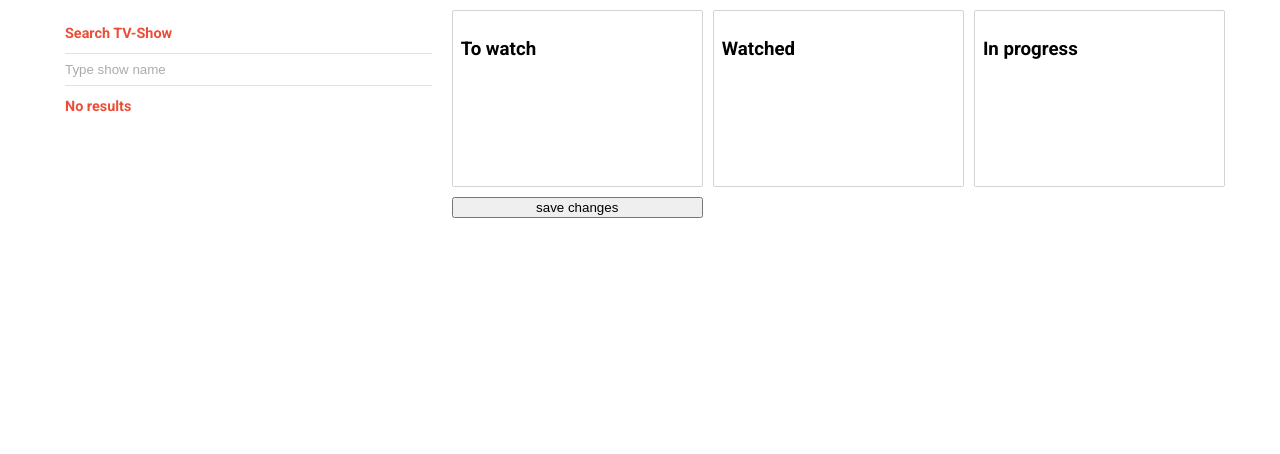
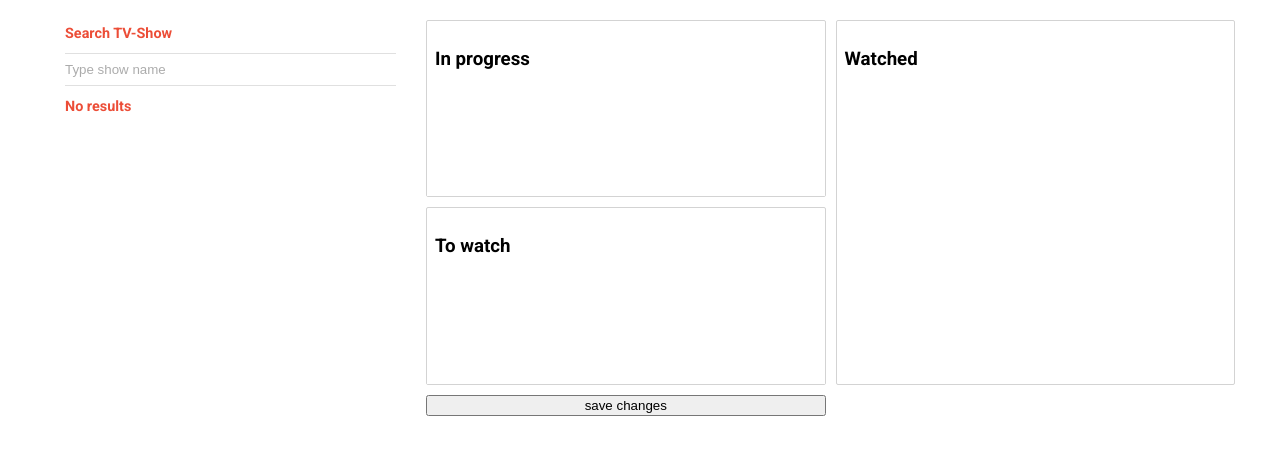
Before and after one commit to kamilmoskal/mern-app-tvshows, a React (Create React App) app in the folder client/: page /dashboard in a window 1280 px wide. Shown: the top 454 px of the page. Built offline with nearby package versions, Linux system fonts and the light colour scheme; what react-pose would draw is missing.

Commit message:
Changing style of List

```diff
--- a/client/package.json
+++ b/client/package.json
@@ -5,7 +5,7 @@
   "dependencies": {
     "axios": "^0.18.0",
     "react": "^16.8.6",
-    "react-beautiful-dnd": "^11.0.2",
+    "react-beautiful-dnd": "^11.0.3",
     "react-dom": "^16.8.6",
     "react-pose": "^4.0.8",
     "react-redux": "^7.0.3",
@@ -17,7 +17,7 @@
     "semantic-ui-css": "^2.4.1",
     "semantic-ui-react": "^0.86.0",
     "styled-components": "^4.2.0",
-    "styled-icons": "^7.11.0",
+    "styled-icons": "^7.14.0",
     "styled-spinkit": "^0.7.0"
   },
   "scripts": {
--- a/client/src/components/DraggableList/Column/Column.js
+++ b/client/src/components/DraggableList/Column/Column.js
@@ -5,9 +5,9 @@ import Task from "../Task/Task";
 import { Container, Title, TaskList } from "./styled";
 
 const InnerList = React.memo(
-  ({ tasks }) => {
+  ({ tasks, columnId }) => {
     return tasks.map((task, index) => (
-      <Task key={task.id} task={task} index={index} />
+      <Task key={task.id} task={task} index={index} columnId={columnId} />
     ));
   },
   (prevProps, newProps) => newProps.tasks === prevProps.tasks
@@ -16,7 +16,7 @@ const InnerList = React.memo(
 const Column = ({ column, tasks }) => {
   console.log("column");
   return (
-    <Container>
+    <Container columnId={column.id === "watched"}>
       <Title>{column.title}</Title>
       <Droppable
         droppableId={column.id}
@@ -32,7 +32,9 @@ const Column = ({ column, tasks }) => {
             {/* {tasks.map((task, index) => (
               <Task key={task.id} task={task} index={index} />
             ))} */}
-            {tasks.length > 0 ? <InnerList tasks={tasks} /> : null}
+            {tasks.length > 0 ? (
+              <InnerList tasks={tasks} columnId={column.id} />
+            ) : null}
             {provided.placeholder}
           </TaskList>
         )}
--- a/client/src/components/DraggableList/Column/styled.js
+++ b/client/src/components/DraggableList/Column/styled.js
@@ -5,6 +5,11 @@ export const Container = styled.div`
   border-radius: 2px;
   display: flex;
   flex-direction: column;
+
+  ${({ theme }) => theme.media.tablet} {
+    grid-column: ${props => (props.columnId ? "2/3" : "1/2")};
+    grid-row: ${props => (props.columnId ? "1/ span 2" : "auto")};
+  }
 `;
 export const Title = styled.h3`
   padding: 8px;
@@ -12,6 +17,7 @@ export const Title = styled.h3`
 export const TaskList = styled.div`
   padding: 8px;
   transition: all 0.2s ease;
-  background-color: ${props => (props.isDraggingOver ? "skyblue" : "white")};
+  background-color: ${props =>
+    props.isDraggingOver ? `${props.theme.colors.gray}` : "white"};
   min-height: 100px;
 `;
--- a/client/src/components/DraggableList/DraggableList.js
+++ b/client/src/components/DraggableList/DraggableList.js
@@ -70,18 +70,18 @@ const DraggableList = ({ tvShowList, saveListToDB }) => {
     }
 
     //document.body.style.color = "inherit";
-    document.body.style.backgroundColor = "inherit";
+    //document.body.style.backgroundColor = "inherit";
   };
   const onDragStart = start => {
     //document.body.style.color = "orange";
-    document.body.style.transition = "background-color 0.2s ease";
+    //document.body.style.transition = "background-color 0.2s ease";
   };
   const onDragUpdate = update => {
     const { destination } = update;
     const opacity = destination
       ? destination.index / Object.keys(tasks).length
       : 0;
-    document.body.style.backgroundColor = `rgba(153,141,217, ${opacity})`;
+    // document.body.style.backgroundColor = `rgba(153,141,217, ${opacity})`;
   };
   console.log("draggablelist");
   return (
--- a/client/src/components/DraggableList/Task/Task.js
+++ b/client/src/components/DraggableList/Task/Task.js
@@ -3,7 +3,7 @@ import PropTypes from "prop-types";
 import { Draggable } from "react-beautiful-dnd";
 import { Container, Image } from "./styled";
 
-const Task = ({ task, index }) => {
+const Task = ({ task, index, columnId }) => {
   console.log("task");
   const isDragDisabled = task.id === "task-1";
   return (
@@ -18,11 +18,22 @@ const Task = ({ task, index }) => {
           {...provided.dragHandleProps}
           ref={provided.innerRef}
           isDragging={snapshot.isDragging}
+          columnId={columnId === "inprogress"}
           // isDragDisabled={isDragDisabled}
         >
           {/* <Handle {...provided.dragHandleProps} /> */}
-          {task.name}
-          <Image bg={task.poster} />
+          {columnId !== "inprogress" ? (
+            <>
+              <p>
+                <strong>{index + 1}.</strong>
+              </p>
+              <p>{task.vote}</p>
+            </>
+          ) : null}
+
+          <p>{task.name}</p>
+          <p>({task.date})</p>
+          <Image bg={task.poster} columnId={columnId === "inprogress"} />
         </Container>
       )}
     </Draggable>
@@ -34,4 +45,7 @@ Task.propTypes = {
   index: PropTypes.number.isRequired
 };
 
-export default Task;
+export default React.memo(
+  Task,
+  (prevProps, newProps) => newProps.index === prevProps.index
+);
--- a/client/src/components/DraggableList/Task/styled.js
+++ b/client/src/components/DraggableList/Task/styled.js
@@ -1,23 +1,36 @@
 import styled from "styled-components";
 
 export const Container = styled.div`
+  text-align: center;
   margin-bottom: 2px;
   padding-left: 10px;
+  box-sizing: border-box;
   box-shadow: ${({ theme }) => theme.card};
   border-radius: 2px;
-  background-color: ${props =>
+  border-left: 4px solid;
+  border-color: ${props =>
     props.isDragDisabled
-      ? "lightgrey"
+      ? `${props.theme.colors.primaryDark}`
       : props.isDragging
-      ? "lightgreen"
+      ? `${props.theme.colors.primary}`
       : "white"};
+  background-color: white;
+  display: grid;
+  font-size: 0.9rem;
 
-  display: flex;
-  justify-content: space-between;
+  font-weight: ${props => (props.columnId ? "700" : "400")};
+  grid-template-columns: ${props =>
+    props.columnId ? "3fr 1fr 1fr" : ".5fr 1fr 4fr 2fr 2fr;"};
+  grid-gap: 4%;
+  justify-content: center;
   align-items: center;
 
   &:focus {
     outline: none;
+  }
+
+  ${({ theme }) => theme.media.semitablet} {
+    font-size: ${props => (props.columnId ? "1.2rem" : "1rem")};
   }
 `;
 
@@ -30,10 +43,16 @@ export const Handle = styled.div`
 `;
 
 export const Image = styled.div`
-  width: 50px;
-  height: 50px;
-  background-image: ${props => (props.bg ? `url('${props.bg}')` : "none")};
+  width: ${props => (props.columnId ? "70px" : "50px")};
+  height: ${props => (props.columnId ? "70px" : "50px")};
+  background-image: ${props => (props.bg ? `url('${props.bg}')` : "gray")};
   background-position: center center;
   background-repeat: no-repeat;
-  background-size: 50px;
+  background-size: ${props => (props.columnId ? "70px" : "50px")};
+
+  ${({ theme }) => theme.media.tablet} {
+    width: ${props => (props.columnId ? "100px" : "50px")};
+    height: ${props => (props.columnId ? "100px" : "50px")};
+    background-size: ${props => (props.columnId ? "100px" : "50px")};
+  }
 `;
--- a/client/src/components/DraggableList/styled.js
+++ b/client/src/components/DraggableList/styled.js
@@ -3,8 +3,9 @@ import styled from "styled-components";
 export const Container = styled.div`
   display: grid;
   grid-gap: 10px;
+  padding: 10px;
 
   ${({ theme }) => theme.media.tablet} {
-    grid-template-columns: 1fr 1fr 1fr;
+    grid-template-columns: 50% 50%;
   }
 `;
--- a/client/src/components/Search/Search.js
+++ b/client/src/components/Search/Search.js
@@ -3,6 +3,7 @@ import PropTypes from "prop-types";
 import { Container, SearchList, SearchItem, AniAddBox } from "./styled";
 import { InputField } from "../UI/InputField";
 import { Message } from "../UI/Message";
+import { CubeGrid } from "styled-spinkit";
 
 const Search = ({ searchOnChange, searchResults, addShowToList }) => {
   const [searchValue, setSearchValue] = useState("");
--- a/client/src/containers/Dashboard/styled.js
+++ b/client/src/containers/Dashboard/styled.js
@@ -6,6 +6,6 @@ export const ListWrapper = styled.div`
   margin: 10px 0;
 
   ${({ theme }) => theme.media.desktop} {
-    grid-template-columns: 1fr 2fr;
+    grid-template-columns: 30% 70%;
   }
 `;
--- a/client/src/store/actions/moviedbActions.js
+++ b/client/src/store/actions/moviedbActions.js
@@ -40,8 +40,11 @@ export const searchTVShow = query => dispatch => {
         name: result.name,
         date: result.first_air_date.substring(0, 4),
         overview: result.overview,
-        poster: `http://image.tmdb.org/t/p/w92/${result.poster_path}`,
-        vote: result.vote_average
+        poster:
+          result.poster_path !== null
+            ? `http://image.tmdb.org/t/p/w92/${result.poster_path}`
+            : "http://via.placeholder.com/100",
+        vote: result.vote_average.toFixed(1)
       }));
       dispatch({ type: types.SEARCH_SUCCESS, searchResults });
     })
--- a/client/src/store/selectors/transformShowListData.js
+++ b/client/src/store/selectors/transformShowListData.js
@@ -24,7 +24,7 @@ export const transformedShowList = createSelector(
           taskIds: []
         }
       },
-      columnOrder: ["towatch", "watched", "inprogress"]
+      columnOrder: ["inprogress", "towatch", "watched"]
     };
     showListData.shows.forEach(show => {
       transformedData.tasks[show.id] = show;
```
